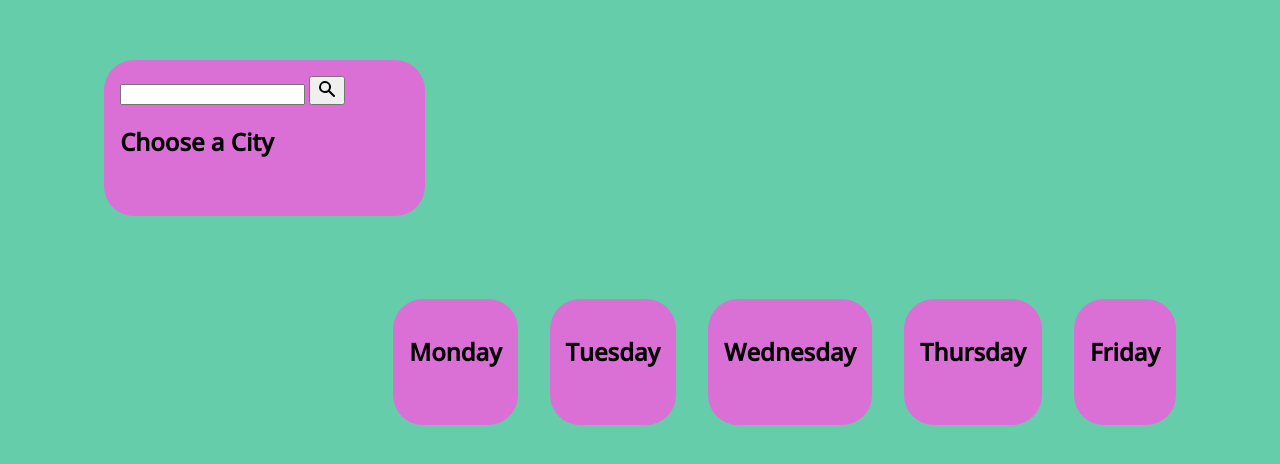
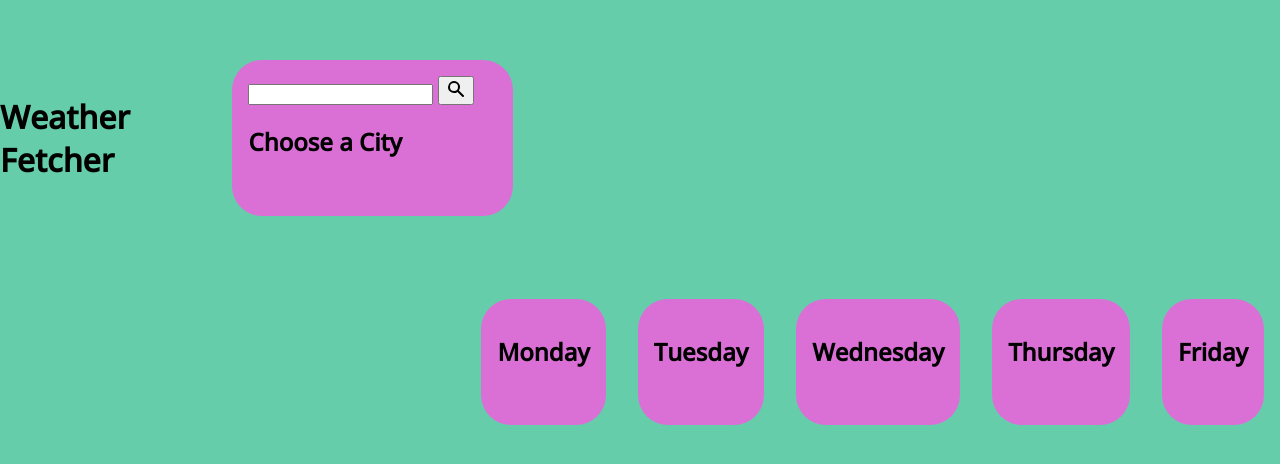
Before and after one commit to shogunzaku/weather_Fetcher, a plain HTML site: page index.html in a window 1280 px wide. Shown: the part 262-726 px from the top of the page. Drawn offline with nearby package versions, Linux system fonts and the light colour scheme; a web font is replaced by a local one.

Commit message:
added search button and weather fetcher text

```diff
--- a/index.html
+++ b/index.html
@@ -15,18 +15,21 @@
 
 <body>
     <!-- created search bar and search icon -->
+    <header>
+        <h1>Weather Fetcher</h1>
+    </header>
     <section>
         <div class="card">
             <div class="search">
                 <input type="text" class="search-bar">
                 <!-- <button id="searchbutton"></button> -->
-                <button id="searchbutton"><svg stroke="currentColor" fill="currentColor" stroke-width="0" viewBox="0 0 20 20" height="1.5em"
-                    width="1.5em" xmlns="http://www.w3.org/2000/svg">
-                    <path fill-rule="evenodd"
-                        d="M8 4a4 4 0 100 8 4 4 0 000-8zM2 8a6 6 0 1110.89 3.476l4.817 4.817a1 1 0 01-1.414 1.414l-4.816-4.816A6 6 0 012 8z"
-                        clip-rule="evenodd">
-                    </path>
-                </svg></button>
+                <button id="searchbutton"><svg stroke="currentColor" fill="currentColor" stroke-width="0"
+                        viewBox="0 0 20 20" height="1.5em" width="1.5em" xmlns="http://www.w3.org/2000/svg">
+                        <path fill-rule="evenodd"
+                            d="M8 4a4 4 0 100 8 4 4 0 000-8zM2 8a6 6 0 1110.89 3.476l4.817 4.817a1 1 0 01-1.414 1.414l-4.816-4.816A6 6 0 012 8z"
+                            clip-rule="evenodd">
+                        </path>
+                    </svg></button>
             </div>
             <!-- div element for weather -->
             <div>
```
Also changed, not shown: style.css (line endings or trailing spaces).
